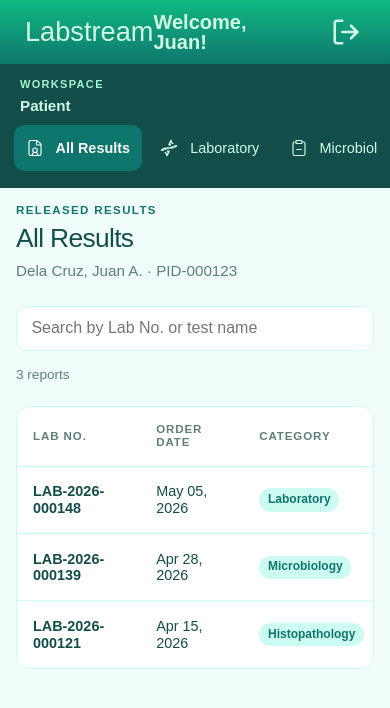
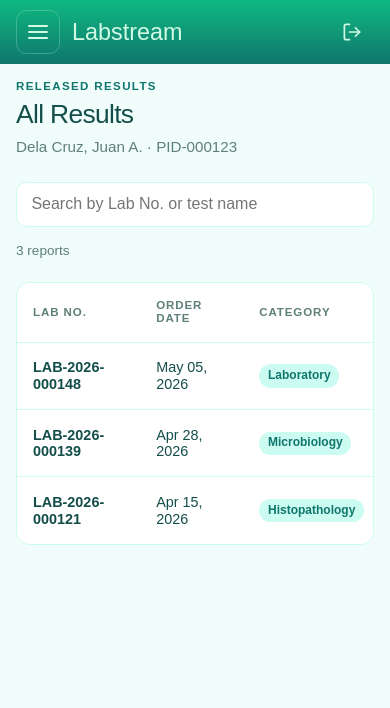
Before and after one commit to monokromez/labstream, a React (Vite) app in the folder frontend/: page /#/all in a window 390 px wide. Shown: the top 708 px of the page. Built offline with nearby package versions, Linux system fonts and the light colour scheme; a web font is replaced by a local one.

Commit message:
fixed mobile responsivenes

```diff
--- a/frontend/src/components/layout/AppShell.css
+++ b/frontend/src/components/layout/AppShell.css
@@ -14,17 +14,18 @@
   grid-area: main;
   width: min(100%, 80rem);
   min-width: 0;
+  min-height: 0;
   margin-inline: auto;
   padding: 1.5rem;
+  background: var(--background);
 }
 
 @media (max-width: 760px) {
   .app-shell {
     grid-template-columns: minmax(0, 1fr);
-    grid-template-rows: 4rem auto minmax(0, 1fr);
+    grid-template-rows: 4rem minmax(0, 1fr);
     grid-template-areas:
       "topbar"
-      "sidebar"
       "main";
   }
 
--- a/frontend/src/components/layout/AppShell.jsx
+++ b/frontend/src/components/layout/AppShell.jsx
@@ -1,12 +1,68 @@
 import './AppShell.css'
+import { useEffect, useRef, useState } from 'react'
 import Topbar from './Topbar.jsx'
 import Sidebar from './Sidebar.jsx'
 
 export default function AppShell({ children, role = 'patient', activeItem }) {
+  const [isMobileNavOpen, setIsMobileNavOpen] = useState(false)
+  const topbarMenuButtonRef = useRef(null)
+  const sidebarCloseButtonRef = useRef(null)
+  const wasMobileNavOpen = useRef(false)
+
+  useEffect(() => {
+    if (!isMobileNavOpen) {
+      document.body.style.overflow = ''
+      return undefined
+    }
+
+    const closeOnEscape = (event) => {
+      if (event.key === 'Escape') {
+        setIsMobileNavOpen(false)
+      }
+    }
+
+    document.body.style.overflow = 'hidden'
+    document.addEventListener('keydown', closeOnEscape)
+
+    return () => {
+      document.body.style.overflow = ''
+      document.removeEventListener('keydown', closeOnEscape)
+    }
+  }, [isMobileNavOpen])
+
+  useEffect(() => {
+    if (isMobileNavOpen) {
+      wasMobileNavOpen.current = true
+      const focusFrame = requestAnimationFrame(() => {
+        sidebarCloseButtonRef.current?.focus()
+      })
+
+      return () => cancelAnimationFrame(focusFrame)
+    }
+
+    if (wasMobileNavOpen.current) {
+      wasMobileNavOpen.current = false
+      topbarMenuButtonRef.current?.focus()
+    }
+
+    return undefined
+  }, [isMobileNavOpen])
+
   return (
     <div className="app-shell">
-      <Topbar role={role} />
-      <Sidebar role={role} activeItem={activeItem} />
+      <Topbar
+        role={role}
+        isMobileNavOpen={isMobileNavOpen}
+        onMobileNavToggle={() => setIsMobileNavOpen((open) => !open)}
+        menuButtonRef={topbarMenuButtonRef}
+      />
+      <Sidebar
+        role={role}
+        activeItem={activeItem}
+        isMobileNavOpen={isMobileNavOpen}
+        onMobileNavClose={() => setIsMobileNavOpen(false)}
+        closeButtonRef={sidebarCloseButtonRef}
+      />
       <main className="app-shell__main">{children}</main>
     </div>
   )
--- a/frontend/src/components/layout/Sidebar.css
+++ b/frontend/src/components/layout/Sidebar.css
@@ -7,9 +7,16 @@
 }
 
 .app-sidebar__heading {
+  display: flex;
+  align-items: flex-start;
+  justify-content: space-between;
+  gap: 0.35rem;
+  padding: 0.5rem 0.75rem 1.25rem;
+}
+
+.app-sidebar__heading > div {
   display: grid;
   gap: 0.35rem;
-  padding: 0.5rem 0.75rem 1.25rem;
 }
 
 .app-sidebar__eyebrow {
@@ -81,6 +88,10 @@
   outline-offset: 2px;
 }
 
+.app-sidebar__menu-button {
+  display: none;
+}
+
 .app-sidebar__icon {
   width: 1.125rem;
   height: 1.125rem;
@@ -92,36 +103,98 @@
 
 @media (max-width: 760px) {
   .app-sidebar {
-    padding: 0.65rem 0.75rem;
+    position: fixed;
+    inset: 0;
+    z-index: 10;
+    display: flex;
+    flex-direction: column;
+    padding: max(1.25rem, env(safe-area-inset-top)) 1rem max(1rem, env(safe-area-inset-bottom));
+    visibility: hidden;
+    transform: translateX(-100%);
+    transition: transform 240ms cubic-bezier(0.22, 1, 0.36, 1), visibility 0s linear 240ms;
   }
 
   .app-sidebar__heading {
-    padding: 0.25rem 0.5rem 0.6rem;
+    align-items: center;
+    padding: 0.15rem 0.25rem 1.5rem;
   }
 
   .app-sidebar__nav {
-    display: flex;
-    gap: 0.4rem;
-    overflow-x: auto;
-    padding: 0.1rem 0.1rem 0.4rem;
-    scrollbar-width: thin;
+    display: grid;
+    overflow-y: auto;
+    gap: 0.35rem;
+    padding: 0 0 0.1rem;
   }
 
   .app-sidebar__group {
-    display: flex;
+    display: grid;
     gap: 0.4rem;
   }
 
   .app-sidebar__group + .app-sidebar__group {
-    margin-top: 0;
+    margin-top: 0.75rem;
   }
 
   .app-sidebar__group-heading {
-    display: none;
+    padding: 0.15rem 0.8rem 0.1rem;
+    color: var(--text-muted-darkbg);
+    display: block;
+    font-size: 0.6875rem;
+    font-weight: 700;
+    letter-spacing: 0.12em;
+    text-transform: uppercase;
   }
 
   .app-sidebar__link {
-    flex: 0 0 auto;
-    white-space: nowrap;
+    min-height: 2.75rem;
+    padding-inline: 0.8rem;
+  }
+
+  .app-sidebar__menu-button {
+    display: grid;
+    width: 2.75rem;
+    height: 2.75rem;
+    flex: 0 0 2.75rem;
+    place-content: center;
+    gap: 0.28rem;
+    border: 1px solid rgb(209 250 229 / 25%);
+    border-radius: 0.65rem;
+    background: transparent;
+    cursor: pointer;
+  }
+
+  .app-sidebar__menu-button span {
+    display: block;
+    width: 1.25rem;
+    height: 2px;
+    border-radius: 999px;
+    background: var(--text-darkbg);
+    transition: transform 150ms ease, opacity 150ms ease;
+  }
+
+  .app-sidebar__menu-button:focus-visible {
+    outline: 2px solid var(--text-darkbg);
+    outline-offset: 2px;
+  }
+
+  .app-sidebar--mobile-open {
+    visibility: visible;
+    transform: translateX(0);
+    transition-delay: 0s;
+  }
+
+  .app-sidebar--mobile-open .app-sidebar__menu-button span:first-child,
+  .app-topbar__menu-button--open span:first-child {
+    transform: translateY(0.4rem) rotate(45deg);
+  }
+
+  .app-sidebar--mobile-open .app-sidebar__menu-button span:nth-child(2),
+  .app-topbar__menu-button--open span:nth-child(2) {
+    opacity: 0;
+  }
+
+  .app-sidebar--mobile-open .app-sidebar__menu-button span:last-child,
+  .app-topbar__menu-button--open span:last-child {
+    transform: translateY(-0.4rem) rotate(-45deg);
   }
 }
--- a/frontend/src/components/layout/Sidebar.jsx
+++ b/frontend/src/components/layout/Sidebar.jsx
@@ -68,23 +68,44 @@
   ],
 }
 
-export default function Sidebar({ role = 'cashier', activeItem }) {
+export default function Sidebar({
+  role = 'cashier',
+  activeItem,
+  isMobileNavOpen = false,
+  onMobileNavClose,
+  closeButtonRef,
+}) {
   const [selectedItem, setSelectedItem] = useState(activeItem)
   const currentRole = roleNavigation[role] ? role : 'cashier'
   const navigationGroups = role === 'patient'
     ? roleNavigation.patient
     : [{ items: roleNavigation[currentRole] }]
   const currentRoleLabel = roleLabels[currentRole]
-  const selected = selectedItem?.replace('#/', '') ?? 'all'
+  const selected = (activeItem ?? selectedItem)?.replace('#/', '') ?? 'all'
 
   return (
-    <aside className="app-sidebar">
+    <aside className={`app-sidebar${isMobileNavOpen ? ' app-sidebar--mobile-open' : ''}`}>
       <div className="app-sidebar__heading">
-        <span className="app-sidebar__eyebrow">WORKSPACE</span>
-        <span className="app-sidebar__role">{currentRoleLabel}</span>
+        <div>
+          <span className="app-sidebar__eyebrow">WORKSPACE</span>
+          <span className="app-sidebar__role">{currentRoleLabel}</span>
+        </div>
+        <button
+          className="app-sidebar__menu-button"
+          type="button"
+          aria-expanded={isMobileNavOpen}
+          aria-controls="app-navigation"
+          aria-label="Close navigation menu"
+          onClick={onMobileNavClose}
+          ref={closeButtonRef}
+        >
+          <span aria-hidden="true" />
+          <span aria-hidden="true" />
+          <span aria-hidden="true" />
+        </button>
       </div>
 
-      <nav className="app-sidebar__nav" aria-label={`${currentRoleLabel} navigation`}>
+      <nav className="app-sidebar__nav" id="app-navigation" aria-label={`${currentRoleLabel} navigation`}>
         {navigationGroups.map((group) => (
           <div className="app-sidebar__group" key={group.group ?? 'navigation'}>
             {group.group && <span className="app-sidebar__group-heading">{group.group}</span>}
@@ -94,7 +115,10 @@
                 className="app-sidebar__link"
                 href={`#/${item.id}`}
                 aria-current={selected === item.id ? 'page' : undefined}
-                onClick={() => setSelectedItem(item.id)}
+                onClick={() => {
+                  setSelectedItem(item.id)
+                  onMobileNavClose?.()
+                }}
               >
                 <span
                   className="app-sidebar__icon"
--- a/frontend/src/components/layout/Topbar.css
+++ b/frontend/src/components/layout/Topbar.css
@@ -8,6 +8,12 @@
   justify-content: space-between;
   background: linear-gradient(to bottom, var(--accent), var(--primary));
   color: var(--text-darkbg);
+}
+
+.app-topbar__brand {
+  display: flex;
+  align-items: center;
+  gap: 0.75rem;
 }
 
 .app-topbar__logo h1{
@@ -24,6 +30,10 @@
   font-weight: 700;
   font-size: 1.25rem;
   line-height: 1;
+}
+
+.app-topbar__user > span {
+  white-space: nowrap;
 }
 
 .app-topbar__icon-button {
@@ -68,3 +78,95 @@
   mask-image: url('../../assets/logout-icon.svg');
   -webkit-mask-image: url('../../assets/logout-icon.svg');
 }
+
+.app-topbar__menu-button {
+  display: none;
+}
+
+@media (max-width: 760px) {
+  .app-topbar {
+    height: auto;
+    min-height: 4rem;
+    gap: 0.75rem;
+    padding: 0.75rem 1rem;
+  }
+
+  .app-topbar__logo h1 {
+    font-size: clamp(1.25rem, 6vw, 1.7rem);
+  }
+
+  .app-topbar__user {
+    gap: 0.35rem;
+    font-size: clamp(0.82rem, 3.3vw, 1rem);
+  }
+
+  .app-topbar__icon-button {
+    width: 2.75rem;
+    height: 2.75rem;
+  }
+
+  .app-topbar__menu-button {
+    display: grid;
+    width: 2.75rem;
+    height: 2.75rem;
+    flex: 0 0 2.75rem;
+    place-content: center;
+    gap: 0.28rem;
+    border: 1px solid rgb(209 250 229 / 25%);
+    border-radius: 0.65rem;
+    background: transparent;
+    cursor: pointer;
+  }
+
+  .app-topbar__menu-button span {
+    display: block;
+    width: 1.25rem;
+    height: 2px;
+    border-radius: 999px;
+    background: var(--text-darkbg);
+    transition: transform 150ms ease, opacity 150ms ease;
+  }
+
+  .app-topbar__menu-button:focus-visible {
+    outline: 2px solid var(--text-darkbg);
+    outline-offset: 2px;
+  }
+}
+
+@media (max-width: 380px) {
+  .app-topbar {
+    gap: 0.5rem;
+    padding-inline: 0.5rem;
+  }
+
+  .app-topbar__brand {
+    min-width: 0;
+    gap: 0.5rem;
+  }
+
+  .app-topbar__logo {
+    min-width: 0;
+  }
+
+  .app-topbar__logo h1 {
+    overflow: hidden;
+    font-size: 1.3rem;
+    text-overflow: ellipsis;
+    white-space: nowrap;
+  }
+
+  .app-topbar__user {
+    flex: 0 0 auto;
+  }
+
+  .app-topbar__icon-button {
+    width: 2.5rem;
+    height: 2.5rem;
+  }
+}
+
+@media (max-width: 440px) {
+  .app-topbar__user > span {
+    display: none;
+  }
+}
--- a/frontend/src/components/layout/Topbar.jsx
+++ b/frontend/src/components/layout/Topbar.jsx
@@ -1,12 +1,33 @@
 import './Topbar.css'
 
-export default function Topbar({ role = 'patient', patientName = 'Juan' }) {
+export default function Topbar({
+  role = 'patient',
+  patientName = 'Juan',
+  isMobileNavOpen = false,
+  onMobileNavToggle,
+  menuButtonRef,
+}) {
   const isPatient = role === 'patient'
 
   return (
     <header className="app-topbar">
-      <div className="app-topbar__logo">
-        <h1>Labstream</h1>
+      <div className="app-topbar__brand">
+        <button
+          className={`app-topbar__menu-button${isMobileNavOpen ? ' app-topbar__menu-button--open' : ''}`}
+          type="button"
+          aria-expanded={isMobileNavOpen}
+          aria-controls="app-navigation"
+          aria-label={isMobileNavOpen ? 'Close navigation menu' : 'Open navigation menu'}
+          onClick={onMobileNavToggle}
+          ref={menuButtonRef}
+        >
+          <span aria-hidden="true" />
+          <span aria-hidden="true" />
+          <span aria-hidden="true" />
+        </button>
+        <div className="app-topbar__logo">
+          <h1>Labstream</h1>
+        </div>
       </div>
       <div className="app-topbar__user">
         <span>Welcome, {isPatient ? patientName : 'User'}!</span>
--- a/frontend/src/pages/PatientPortal.jsx
+++ b/frontend/src/pages/PatientPortal.jsx
@@ -236,7 +236,6 @@
             ['Age', `${getAge(patient.dob)} years old`],
           ].map(([label, value]) => <div key={label}><span>{label}</span><strong>{value}</strong></div>)}
         </div>
-        <p className="patient-portal__notice">To correct any of these details, please visit the cashier.</p>
       </div>
       <div className="patient-portal__security">
         <div><h2>Security</h2><p className="patient-portal__muted">Keep your patient portal password private and up to date.</p></div>
```
Also changed, not shown: 1 other file (tests, documents, lock files or other folders).
